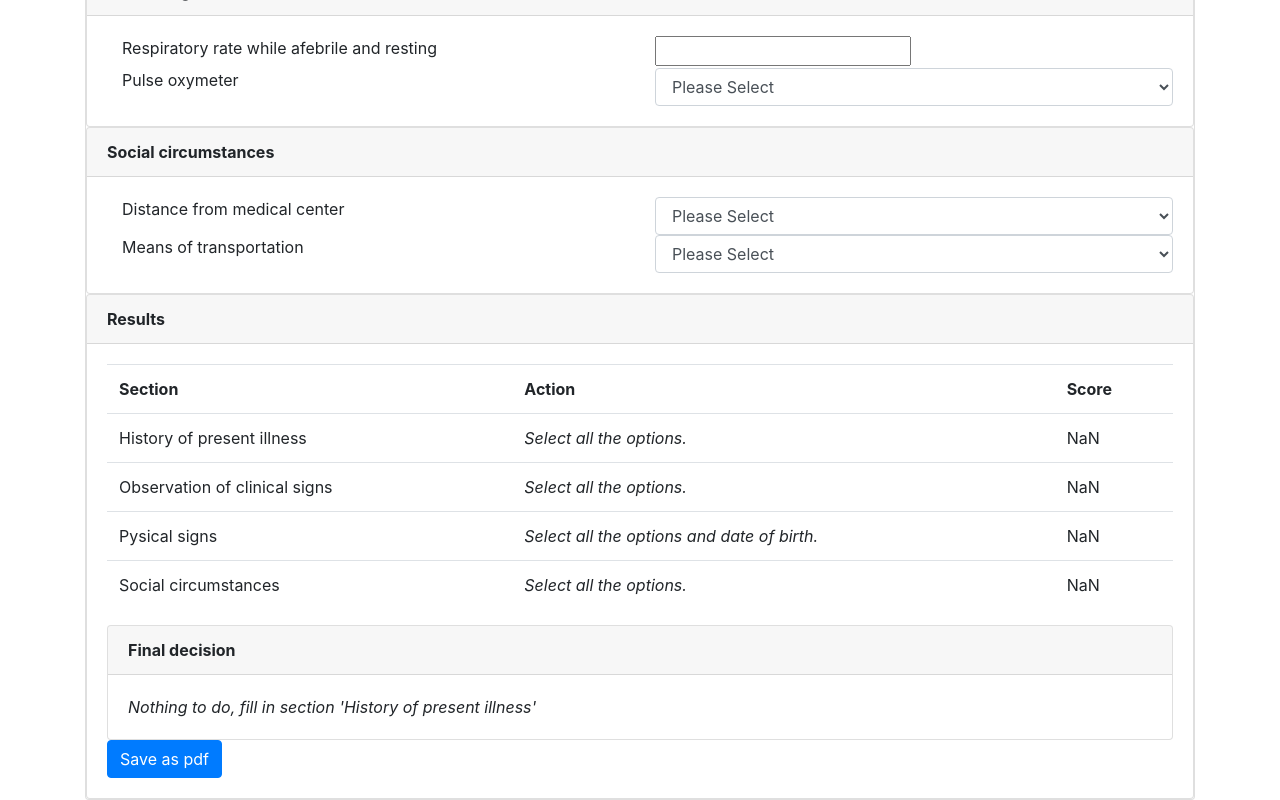
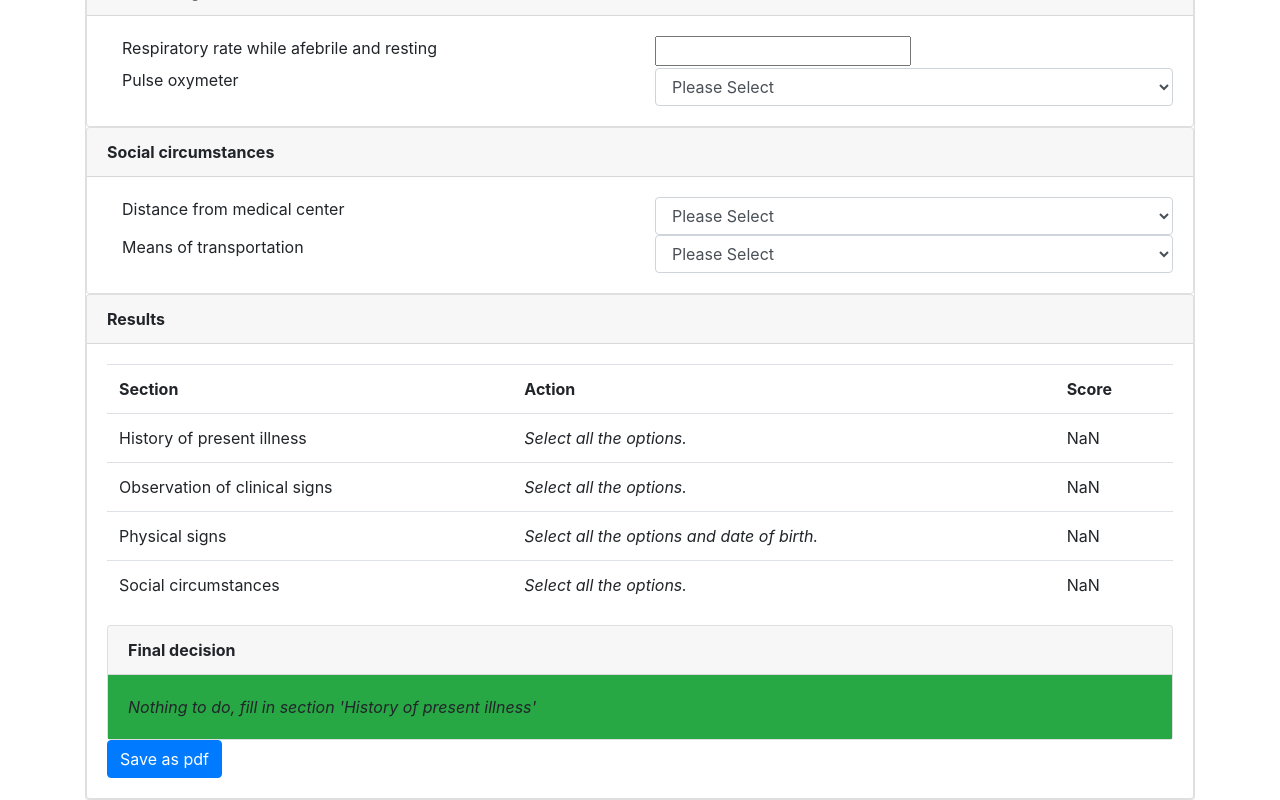
Before and after one commit to fakedrake/telemedicine-form, a React (Create React App) app: page / in a window 1280 px wide. Shown: the part 1232-2032 px from the top of the page. Built offline with nearby package versions, Linux system fonts and the light colour scheme.

Commit message:
Made several fixes

```diff
--- a/src/App.js
+++ b/src/App.js
@@ -78,7 +78,7 @@ const to_scores = (m,ids) => ids.map((i) => {
 const age_opts = [
     {label: "2 - 12 months", value: "infant"},
     {label:"1 - 3 years", value:"toddler"},
-    {label:"3 - 6 years", value:"prescool"},
+    {label:"3 - 6 years", value:"preschool"},
     {label:"6 - 12 years", value:"school"},
     {label:"12 - 18 years", value:"teen"}]
 
@@ -138,7 +138,8 @@ const priorities = {
     yellow: 2,
     brown: 3,
     red: 4,
-    top: 5
+    top: 5,
+    fill: 0.5
 }
 
 const sections = [{
@@ -157,7 +158,7 @@ const sections = [{
   message: (score) => {
     if (score <= 7) {return {priority: priorities.blue, text: "Follow up if deterioration"};}
     if (score <= 10) {return {priority: priorities.yellow, text: "Follow up next day"};}
-    if (score > 10) {return {priority: priorities.brown, text: "Fill in section '".concat(sections[1].title, "'.")  };}
+    if (score > 10) {return {priority: priorities.fill, text: "Emergency Room Referral or fill in section '".concat(sections[1].title, "'.")  };}
     return {priority: priorities.none, text: (<i>Select all the options.</i>)};
   }
 },
@@ -174,7 +175,7 @@ const sections = [{
     {id: "resp_effort", label: "Respiratory effort", opts: ["No accessory muscles", "1 accessory muscle", "\u2265 2 accessory muscles"]},
     {id: "lay_down", label: "Ability to lay down", opts: ["Comfortable when lying down", "Unomfortable when lying down", "Mostly seating"]},
     {id: "speak", label: "Ability to speak", opts: ["In full sentences / babbles", "Only phrases / short cries", "Only words / grunting"]},
-    {id: "feed", label: "Ability to feed", opts: ["As usual decreased", "Decreased", "Severely reduced"]},
+    {id: "feed", label: "Ability to feed", opts: ["As usual", "Decreased", "Severely reduced"]},
     {id:"breathing_pattern", label:"Breathing pattern", opts:[
         {label:"Normal",value:"0"},
         {label:"Rapid/Shallow breathing (call ambulance)", value:"ambulance"}]}
@@ -192,7 +193,7 @@ const sections = [{
   }
 },
 {
-  title: "Pysical signs",
+  title: "Physical signs",
   id: "physical",
   items: [
     {id: "resp_rate", label: "Respiratory rate while afebrile and resting", field:<Field name="resp_rate" component="input" type="number"/>},
@@ -202,7 +203,7 @@ const sections = [{
   message: (score,scores) => {
       if (score <= 2) {return {priority: priorities.yellow,text: "Follow up the next day"};}
       if (score == 3) {return {priority: priorities.brown,text: "Arrange visit the same day"};}
-      if (score >= 4) {return {priority: priorities.red,text: red_text("Emergency room referral.")};}
+      if (score >= 4) {return {priority: priorities.red,text: red_text("Emergency room referral")};}
       return {priority: priorities.none,text: (<i>Select all the options and date of birth.</i>)};
   },
 },
@@ -225,7 +226,7 @@ const messageOf = (section, values, scoreObj) => {
     if (scoreObj.ambulance) {
         return {priority: priorities.top,text: red_text("Call ambulance")};
     } else if (scoreObj.emergency) {
-        return {priority: priorities.top, text: red_text("Emergency room referal")};
+        return {priority: priorities.top, text: red_text("Emergency room referral")}
     } else {
         return section.message(scoreObj.score,values);
     }
@@ -258,7 +259,7 @@ const mkTableRow = (section,values,scoreObj) => {
     // if (scores[sec.id].ambulance) {
     //     msg = {text: red_text("Call ambulance")};
     // } else if (scores[sec.id].emergency) {
-    //     msg = {text: red_text("Emergency room referal")};
+    //     msg = {text: red_text("Emergency room referral")};
     // } else {
     //     msg = sec.message(scores[sec.id].score,values);
     // }
@@ -327,6 +328,14 @@ const PdfButton = props => {
 
 const mkTable = (values) => {
     var  scores = calcScores(sections,values);
+    var finalMsg = finalMessage(sections,values,scores)
+    if (finalMsg.priority >= priorities.red) {
+        var cardTheme = "bg-warning"
+    } else if (finalMsg.priority > priorities.yellow || finalMsg.priority == priorities.fill) {
+        var cardTheme = "bg-secondary"
+    } else {
+        var cardTheme = "bg-success"
+    }
     return (
         <Card>
             <Card.Header><b>Results</b></Card.Header>
@@ -337,7 +346,9 @@ const mkTable = (values) => {
                 </table>
                 <Card>
                     <Card.Header><b>Final decision</b></Card.Header>
-                    <Card.Body id="final_message">{finalMessage(sections,values,scores).text}</Card.Body>
+                    <div class={cardTheme}>
+                        <Card.Body id="final_message">{finalMsg.text}</Card.Body>
+                    </div>
                 </Card>
                 <PdfButton values={values} scores={scores} />
             </Card.Body>
@@ -384,11 +395,11 @@ const App = () => (
     <Card>
         <Card.Header><b>Usage</b></Card.Header>
         <Card.Body>
-            This form stores <b>no information anywhere</b> so you patients' information is
+            This form stores <b>no information anywhere</b> so your patients' information is
             safe.
             Filling in the form will
             update the table at the bottom of the page automatically. Once the form
-            is filled in it's entirety, you may download the table in pdf form by clicking
+            is filled in its entirety, you may download the table in pdf form by clicking
             the button at the end of the page. If the button does not seem to work it may
             be because your browser is blocking the download. If this happens check the
             URL bar of your browser for such indications and disable the setting by
```
